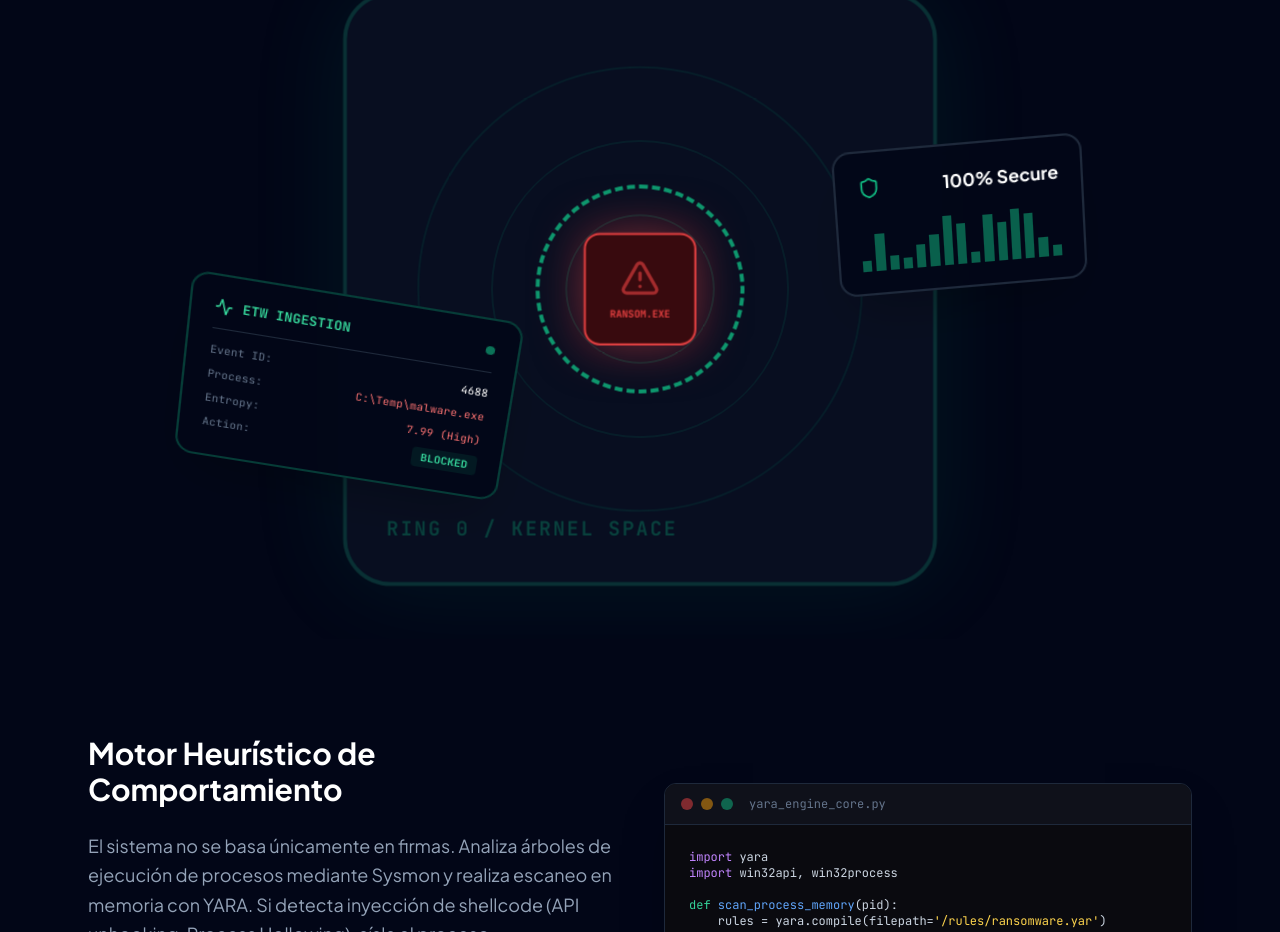
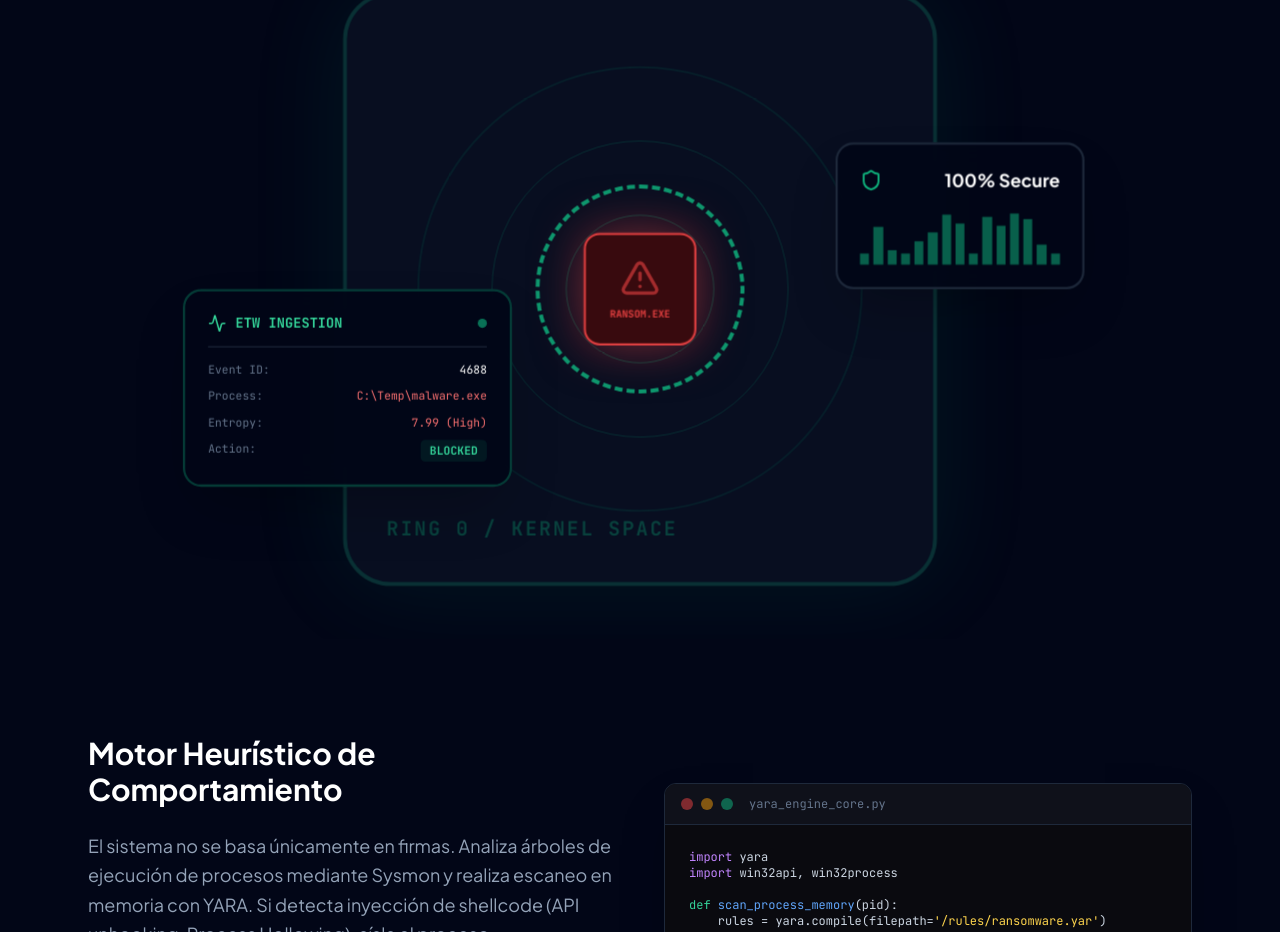
Before and after one commit to Axl07s/portfolio-axel, a React (Vite) app: page /project/suiteseguridad in a window 1280 px wide. Shown: the part 1017-1949 px from the top of the page. Built offline with nearby package versions, Linux system fonts and the light colour scheme.

Commit message:
fix(3d): remove hardcoded rotation from hologram ui cards to make them completely frontal

```diff
--- a/src/components/project-layouts/EnterpriseLayout.tsx
+++ b/src/components/project-layouts/EnterpriseLayout.tsx
@@ -132,7 +132,7 @@ export function EnterpriseLayout({ project }: { project: PersonalProject }) {
                 {/* Security Analyst Dashboard (Floating UI) */}
                 <div
                    className="absolute top-[10%] left-[10%] w-72 bg-slate-950/90 backdrop-blur-md border-2 border-emerald-500/30 rounded-2xl p-5 shadow-2xl transition-transform duration-500"
-                   style={{ transform: `translateZ(250px) translate(${(mousePos.x - 0.5) * 50}px, ${(mousePos.y - 0.5) * 50}px) rotateX(-20deg) rotateZ(10deg)` }}
+                   style={{ transform: `translateZ(250px) translate(${(mousePos.x - 0.5) * 50}px, ${(mousePos.y - 0.5) * 50}px) ` }}
                 >
                    <div className="flex justify-between items-center mb-3 pb-3 border-b border-slate-800">
                      <div className="flex items-center gap-2">
@@ -153,7 +153,7 @@ export function EnterpriseLayout({ project }: { project: PersonalProject }) {
                 {/* Metrics Widget */}
                 <div
                    className="absolute bottom-[10%] right-[10%] w-56 bg-slate-950/90 backdrop-blur-md border-2 border-slate-800 rounded-2xl p-5 shadow-2xl transition-transform duration-500"
-                   style={{ transform: `translateZ(200px) translate(${(mousePos.x - 0.5) * 20}px, ${(mousePos.y - 0.5) * 20}px) rotateX(-10deg) rotateZ(-5deg)` }}
+                   style={{ transform: `translateZ(200px) translate(${(mousePos.x - 0.5) * 20}px, ${(mousePos.y - 0.5) * 20}px) ` }}
                 >
                    <div className="flex items-center justify-between mb-4">
                      <Shield className="w-5 h-5 text-emerald-500" />
```
Also changed, not shown: fix_ui_cards.cjs (added, +7 -0 lines).
